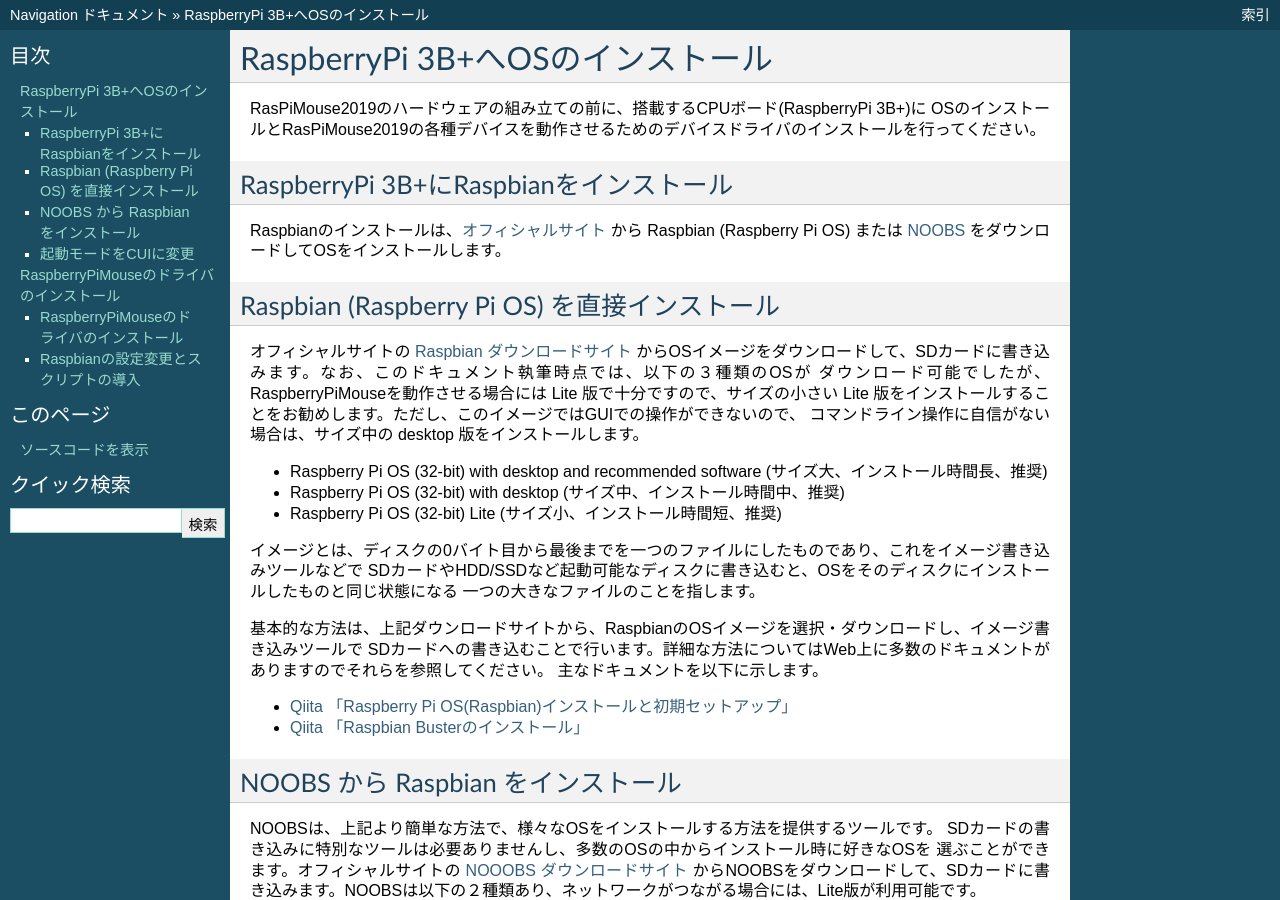
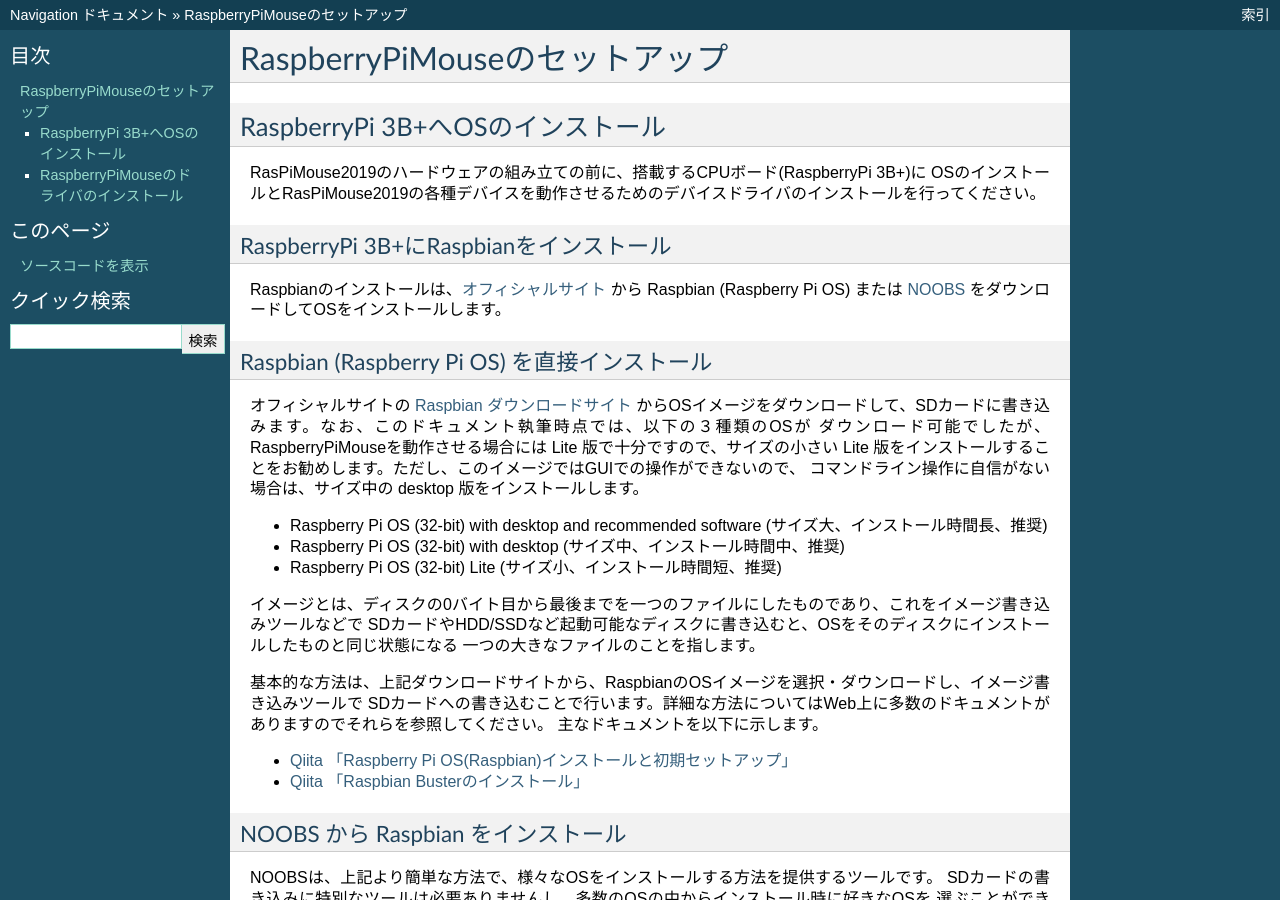
Before and after one commit to OpenRTM/RasPiMouse_with_MRPT, a Sphinx documentation site: the page built from doc/source/raspbian_setup.rst, in a window 1280 px wide and 900 px high. Built offline with Sphinx 7.4.7, drawn with Linux system fonts in a browser that asks for light colours; pages that are not in the unit, such as notebooks, are missing from menus; some of the changed text lies outside the part shown.

Commit message:
Update raspbian_setup.rst

```diff
--- a/doc/source/raspbian_setup.rst
+++ b/doc/source/raspbian_setup.rst
@@ -1,5 +1,9 @@
 .. -*- coding: utf-8 -*-
 :tocdepth: 2
+
+===============================
+RaspberryPiMouseのセットアップ
+===============================
 
 RaspberryPi 3B+へOSのインストール
 ----------------------------------
```
